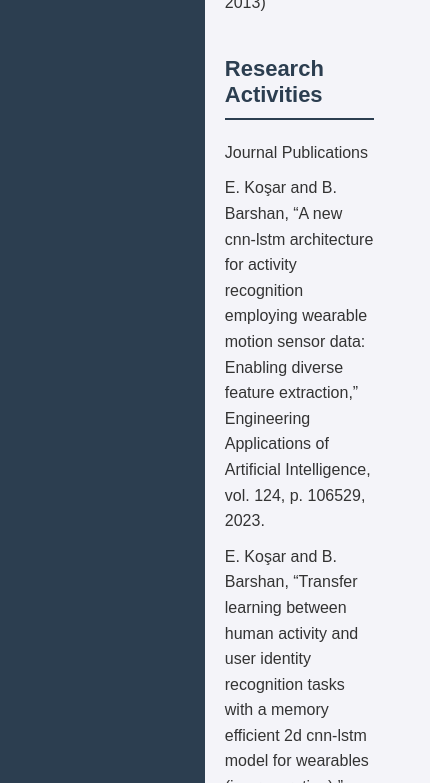
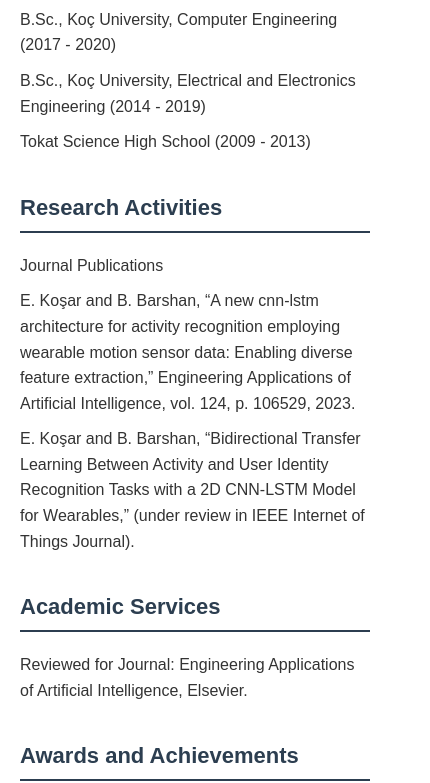
Before and after one commit to eneskosar/eneskosar.github.io, a plain HTML site: page index.html in a window 390 px wide. Shown: the part 1217-2000 px from the top of the page, 430 px wide, since content can reach past the window. Drawn offline with Linux system fonts and the light colour scheme.

Commit message:
Add files via upload

```diff
--- a/index.html
+++ b/index.html
@@ -2,12 +2,10 @@
 <html lang="en">
 <head>
     <meta charset="UTF-8">
-    <meta name="google-site-verification" content="Ebx4m_OHw9PFa8n1_mHNZP8Gi94CjgM9pNUuA5yxoNQ" />
     <meta name="viewport" content="width=device-width, initial-scale=1.0">
     <title>Enes Koşar - Academic Webpage</title>
-    <meta name="keywords" content="Enes Koşar, Enes Kosar, Enes, Koşar, Bilkent University, Machine Learning, Deep Learning, Artificial Intelligence, AI, Wearable Sensors, Disease Prediction, PhD, Research, Computer Science">
     <meta name="description" content="Official academic webpage of Enes Koşar. PhD Student at Bilkent University specializing in Machine Learning and Deep Learning.">
-
+    <meta name="keywords" content="Enes Koşar, Bilkent University, Machine Learning, Deep Learning">
 
     <style>
         body {
@@ -15,7 +13,7 @@
             margin: 0;
             padding: 0;
             display: flex;
-            background-color: #f4f4f9;
+            background-color: white; /* Background color set to white */
         }
         .sidebar {
             width: 300px;
@@ -23,6 +21,8 @@
             color: white;
             padding: 20px;
             text-align: center;
+            position: fixed;
+            height: 100%;
         }
         .sidebar img {
             width: 150px;
@@ -64,8 +64,9 @@
             background-color: #1abc9c;
         }
         .content {
+            margin-left: 320px;
+            padding: 20px 40px; /* Added left and right padding */
             flex: 1;
-            padding: 20px;
         }
         .section {
             margin-bottom: 40px;
@@ -89,11 +90,33 @@
         .section ul li {
             margin-bottom: 10px;
         }
+
+        /* Media query for smaller screens */
+        @media (max-width: 768px) {
+            body {
+                flex-direction: column;
+            }
+            .sidebar {
+                width: 100%;
+                height: auto;
+                position: relative;
+            }
+            .content {
+                margin-left: 0;
+                padding: 10px 20px; /* Adjusted for mobile */
+            }
+            .sidebar img {
+                width: 100px;
+            }
+            .sidebar h1 {
+                font-size: 20px;
+            }
+        }
     </style>
 </head>
 <body>
     <div class="sidebar">
-        <img src="pp.jpeg" alt="Enes Koşar">
+        <img src="myimage.jpeg" alt="Enes Koşar">
         <h1>Enes Koşar</h1>
         <p>PhD Student, Bilkent University<br>
            Electrical and Electronics Engineering</p>
@@ -111,12 +134,13 @@
         <a href="#awards">Awards and Achievements</a>
         <a href="#projects">Projects</a>
         <a href="#skills">Skills</a>
+        <a href="#academic-services">Academic Services</a>
     </div>
     <div class="content">
         <div class="section" id="research-interests">
             <h2>Research Interests</h2>
             <ul>
-                <li>I am interested in Machine Learning and Deep Learning applications. I find it crucial to develop methods to train computationally efficient robust deep learning models with less data in an unsupervised or semisupervised manner. I hope to use AI for the benefit of humanity. </li>
+                <li>I have extensive experience in deep learning, specializing in novel ensemble approaches for time series signal classification in human activity and user identity recognition. My work includes a thesis and journal papers in this area. Additionally, I have contributed to deep learning projects in the domains of computer vision and natural language processing. </li>
             </ul>
         </div>
         <div class="section" id="education">
@@ -134,7 +158,13 @@
             <ul>
                 <li>Journal Publications</li>
                 <li>E. Koşar and B. Barshan, “A new cnn-lstm architecture for activity recognition employing wearable motion sensor data: Enabling diverse feature extraction,” Engineering Applications of Artificial Intelligence, vol. 124, p. 106529, 2023.</li>
-                <li>E. Koşar and B. Barshan, “Transfer learning between human activity and user identity recognition tasks with a memory efficient 2d cnn-lstm model for wearables (in preparation).”</li>
+                <li>E. Koşar and B. Barshan, “Bidirectional Transfer Learning Between Activity and User Identity Recognition Tasks with a 2D CNN-LSTM Model for Wearables,” (under review in IEEE Internet of Things Journal).</li>
+            </ul>
+        </div>
+        <div class="section" id="academic-services">
+            <h2>Academic Services</h2>
+            <ul>
+                <li>Reviewed for Journal: Engineering Applications of Artificial Intelligence, Elsevier.</li>
             </ul>
         </div>
         <div class="section" id="awards">
```
